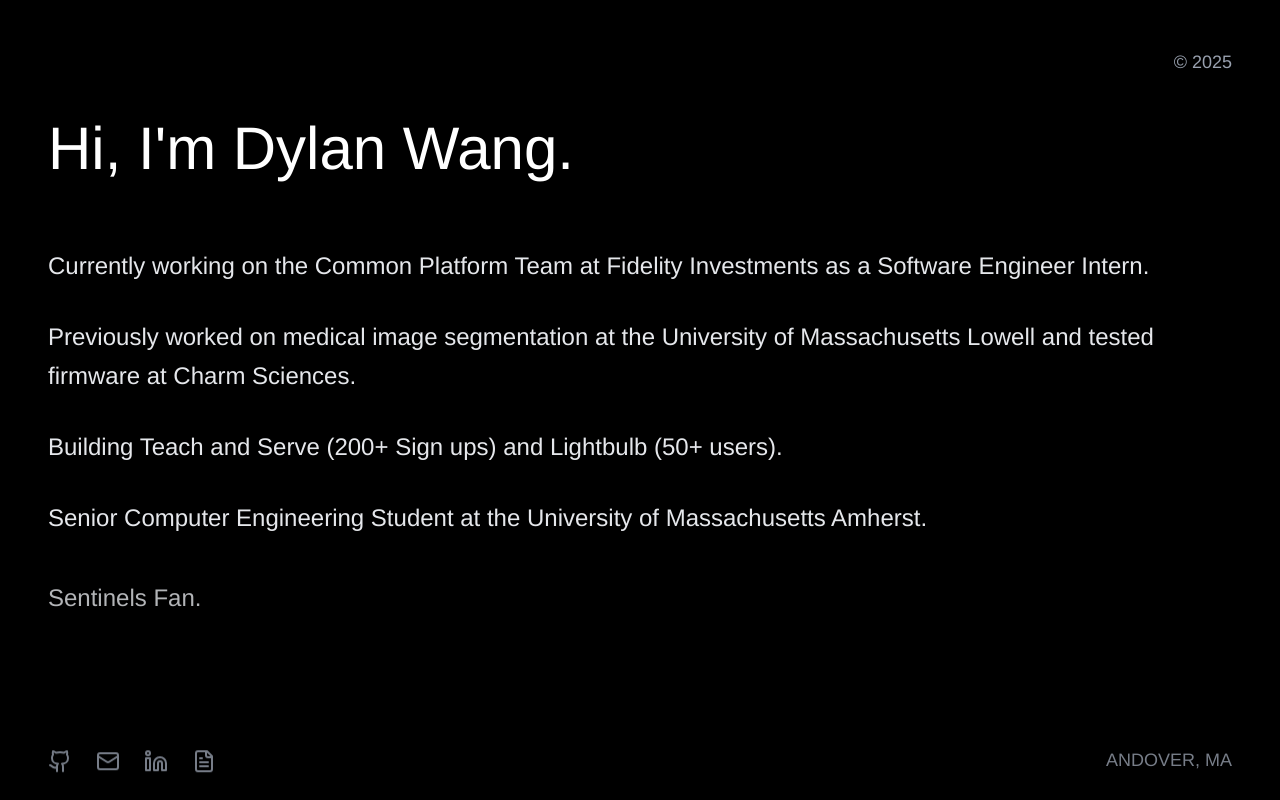
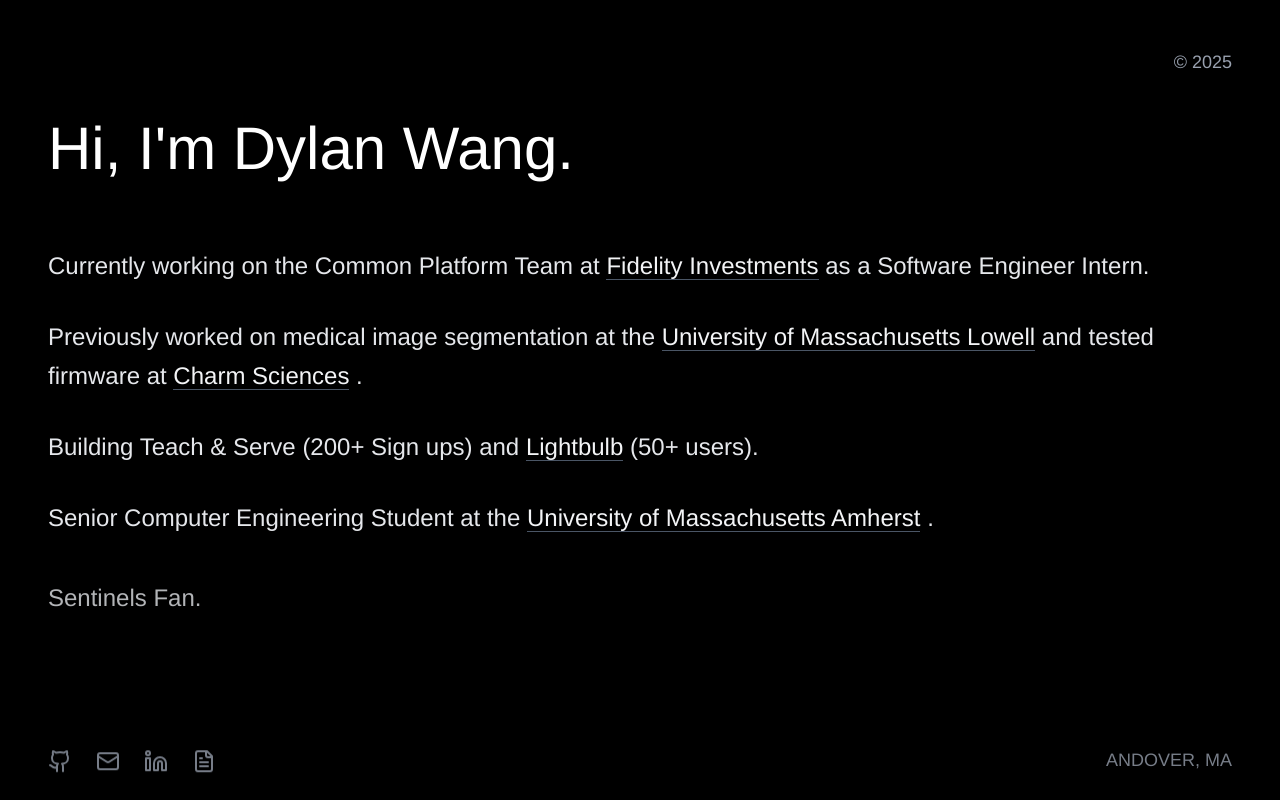
Before and after one commit to dwang1257/dylan-portfolio, a Next.js app: page / in a window 1280 px wide. Built offline with nearby package versions, Linux system fonts and the light colour scheme.

Commit message:
added clickable links

```diff
--- a/app/page.js
+++ b/app/page.js
@@ -21,16 +21,62 @@
 
           <div className="max-w-7xl space-y-8 text-xl sm:text-2xl font-light leading-relaxed text-gray-200">
             <p className="animate__animated animate__fadeInUp animate__delay-1s">
-              Currently working on the Common Platform Team at Fidelity Investments as a Software Engineer Intern.
+              Currently working on the Common Platform Team at{' '}
+                <a
+                href="https://www.linkedin.com/company/fidelity-investments/"
+                target="_blank"
+                rel="noopener noreferrer"
+                className="text-gray-100 hover:text-white border-b border-gray-600 hover:border-gray-400 transition-all duration-200"
+              >
+                Fidelity Investments
+              </a>
+              {' '}
+               as a Software Engineer Intern.
             </p>
             <p className="animate__animated animate__fadeInUp animate__delay-2s">
-              Previously worked on medical image segmentation at the University of Massachusetts Lowell and tested firmware at Charm Sciences.
+              Previously worked on medical image segmentation at the{' '}
+                <a
+                href="https://www.linkedin.com/school/university-of-massachusetts-lowell/"
+                target="_blank"
+                rel="noopener noreferrer"
+                className="text-gray-100 hover:text-white border-b border-gray-600 hover:border-gray-400 transition-all duration-200"
+              >
+                University of Massachusetts Lowell
+              </a>
+              {' '}and tested firmware at{' '}
+                <a
+                href="https://www.linkedin.com/company/charm-sciences-inc./"
+                target="_blank"
+                rel="noopener noreferrer"
+                className="text-gray-100 hover:text-white border-b border-gray-600 hover:border-gray-400 transition-all duration-200"
+              >
+                Charm Sciences
+              </a>
+              {' '}.
             </p>
             <p className="animate__animated animate__fadeInUp animate__delay-3s">
-              Building Teach and Serve (200+ Sign ups) and Lightbulb (50+ users).
+              Building Teach & Serve (200+ Sign ups) and{' '}
+                <a
+                href="https://uselightbulb.vercel.app/"
+                target="_blank"
+                rel="noopener noreferrer"
+                className="text-gray-100 hover:text-white border-b border-gray-600 hover:border-gray-400 transition-all duration-200"
+              >
+                Lightbulb
+              </a>
+              {' '}(50+ users).
             </p>
             <p className="animate__animated animate__fadeInUp animate__delay-4s">
-              Senior Computer Engineering Student at the University of Massachusetts Amherst.
+              Senior Computer Engineering Student at the{' '}
+                <a
+                href="https://www.linkedin.com/school/university-of-massachusetts-amherst/"
+                target="_blank"
+                rel="noopener noreferrer"
+                className="text-gray-100 hover:text-white border-b border-gray-600 hover:border-gray-400 transition-all duration-200"
+              >
+                University of Massachusetts Amherst
+              </a>
+              {' '}.
             </p>
             <p className="animate__animated animate__fadeInUp animate__delay-5s">
               Sentinels Fan.
```
